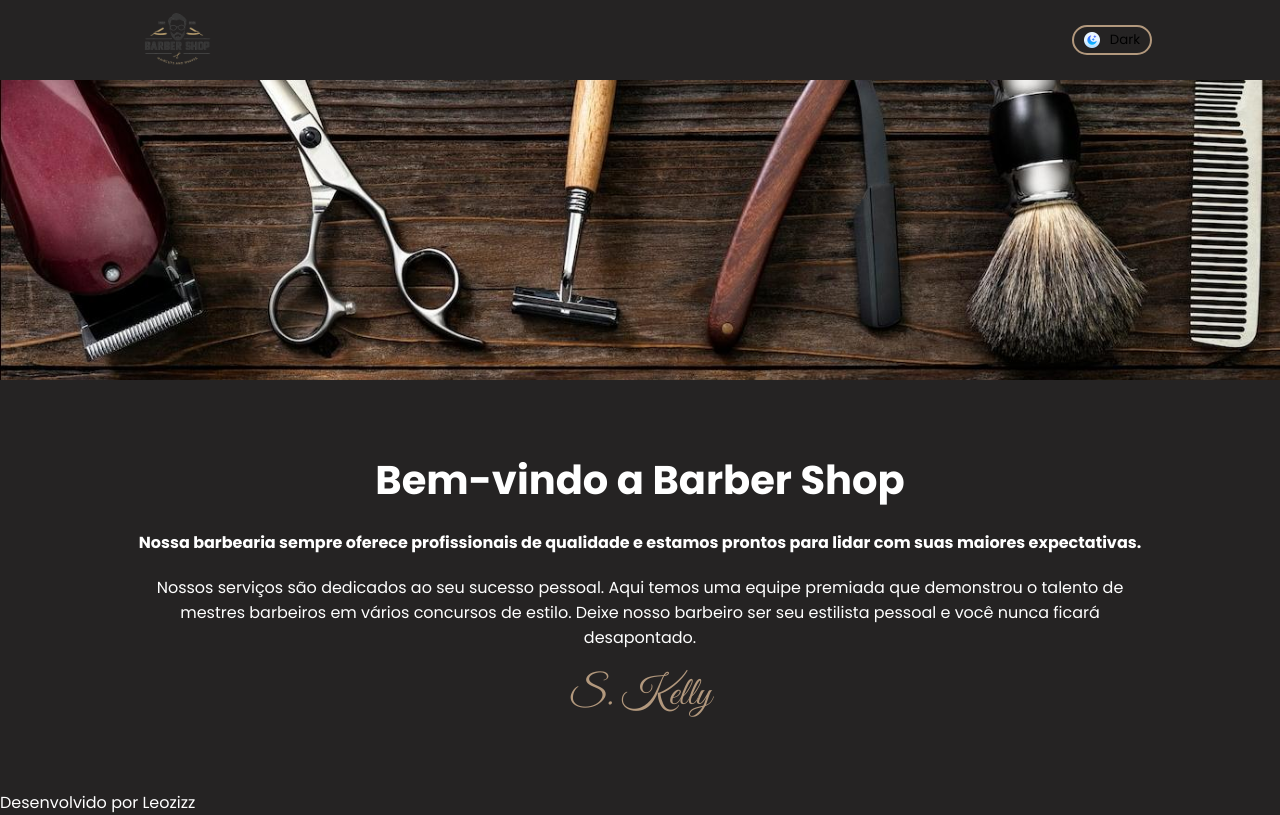
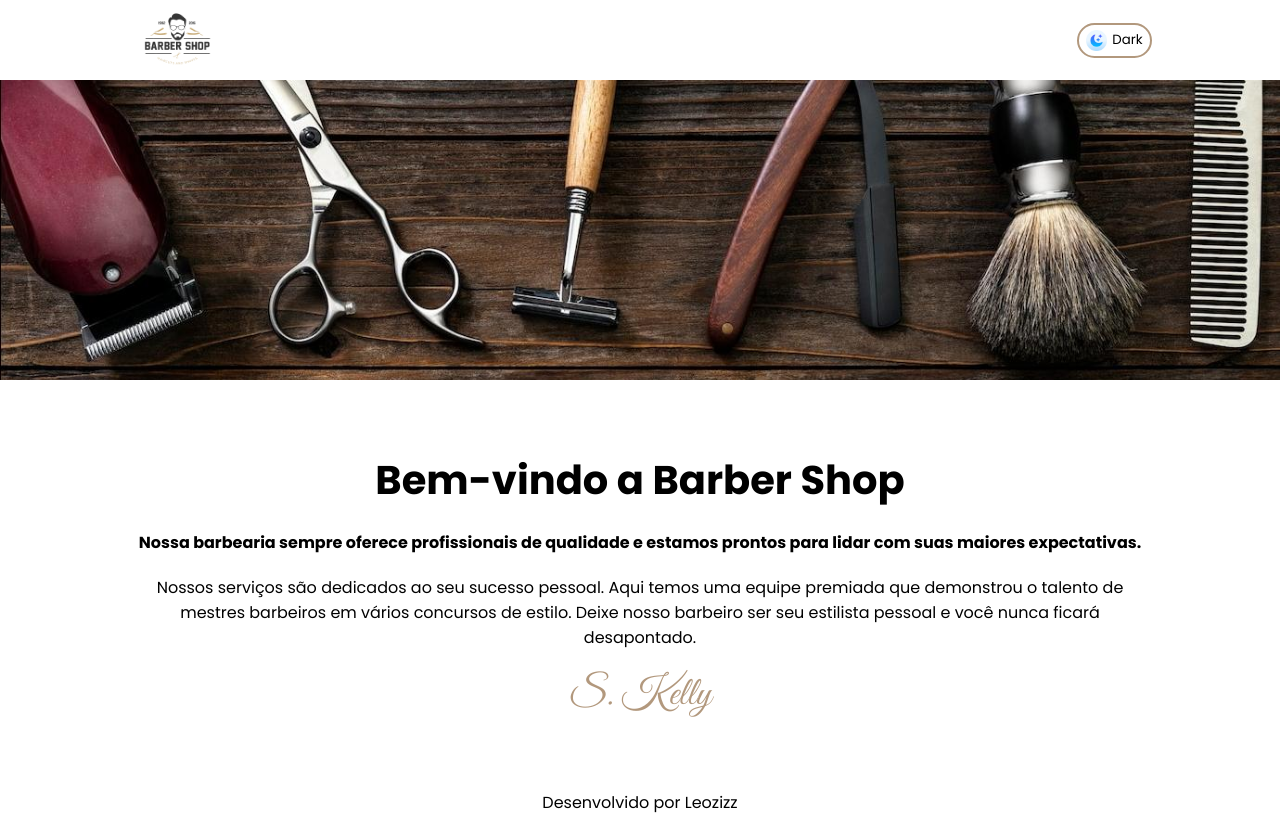
Before and after one commit to leozizz/barbearia-react-ladingpage, a React (Create React App) app: page / in a window 1280 px wide. Built offline with nearby package versions, Linux system fonts and the light colour scheme.

Commit message:
Inserindo função de alternação entre modo claro e escuro

```diff
--- a/src/LandingPage/index.css
+++ b/src/LandingPage/index.css
@@ -1,11 +1,13 @@
 .modo-claro {
     background-color: #fff;
     color: #000;
+    transition: 0.5s;
 }
 
 .modo-escuro {
     background-color: #252323;
     color: #fff;
+    transition: 0.5s;
 }
 
 .header {
@@ -26,8 +28,8 @@
 }
 
 .header-container .botao {
-    width: 80px;
-    height: 30px;
+    width: 75px;
+    height: 35px;
     padding: 5px;
     display: flex;
     align-items: center;
@@ -35,7 +37,9 @@
     background: none;
     border: 2px solid #B2987D;
     border-radius: 100px;
+    cursor: pointer;
 }
+
 .header-container .botao img {
     height: 100%;
 }
@@ -69,6 +73,10 @@
     font-family: 'Great Vibes', cursive;
 }
 
+.footer {
+    text-align: center;
+}
+
 @media (max-width: 768px) {
 
     .header-container {
--- a/src/LandingPage/index.js
+++ b/src/LandingPage/index.js
@@ -1,13 +1,26 @@
-import React from "react";
+import React, { useState } from "react";
 import './index.css'
 
 export default function LandingPage() {
+
+    const modoClaro = "modo-claro"
+    const modoEscuro = "modo-escuro"
+
+    const [novoEstilo, setNovoEstilo] = useState(true)
+
+    const mudaEstilo = () => {
+        setNovoEstilo(!novoEstilo)
+    }
+
     return (
-        <div className="modo-escuro">
+        <div className={novoEstilo ? modoClaro : modoEscuro}>
             <header className="header">
                 <div className="header-container limitar-largura">
                     <img className="logo" src="./assets/img/barbearia-logo.png" alt="logo"/>
-                    <button className="botao"><img src="./assets/img/moon.png" alt="icone"/>Dark</button>
+                    <button className="botao" onClick={mudaEstilo}>
+                        <img src={novoEstilo ? "./assets/img/moon.png" : "./assets/img/sun.png"} alt="icone"/>
+                        {novoEstilo ? "Dark" : "Sun"}
+                    </button>
                 </div>
             </header>
 
@@ -24,7 +37,7 @@ export default function LandingPage() {
                 </div>
             </section>
 
-            <footer>Desenvolvido por Leozizz</footer>
+            <footer className="footer">Desenvolvido por Leozizz</footer>
         </div>
     )
 }
```
